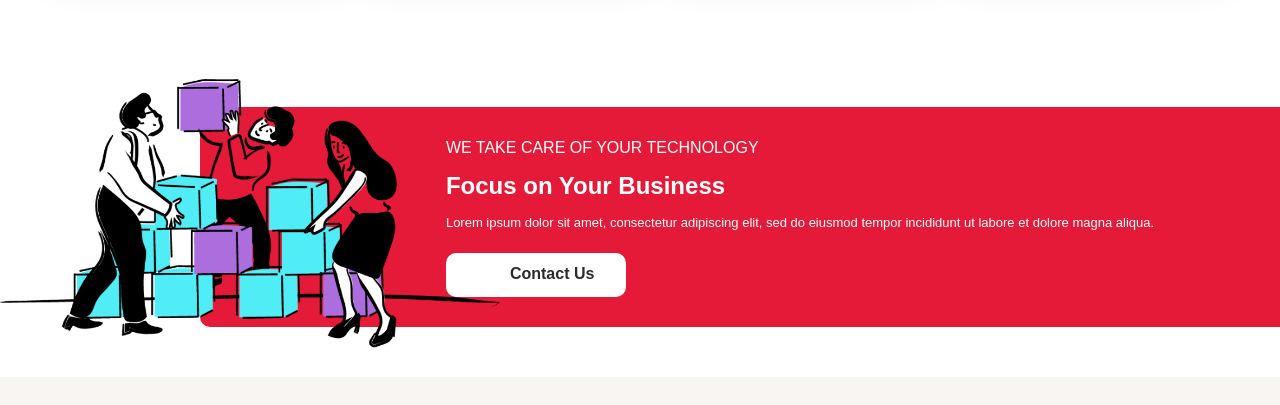
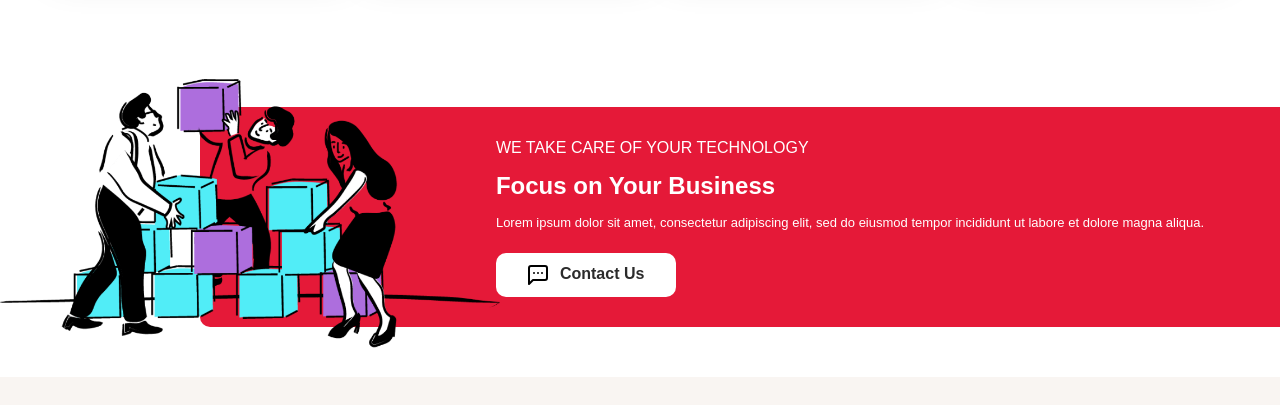
Before and after one commit to JoshCaccam/Collaboration, a plain HTML site: page index.html in a window 1280 px wide. Shown: the part 2780-3185 px from the top of the page. Drawn offline with Linux system fonts and the light colour scheme.

Commit message:
template html changes done

```diff
--- a/pages/_landing.scss
+++ b/pages/_landing.scss
@@ -522,6 +522,7 @@ main{
                 background: $clr-light;
                 svg{
                     margin-left: 2rem;
+                    color: $clr-black;
                 }
                 p{
                     color: $clr-dark;
@@ -546,9 +547,8 @@ main{
                 justify-content: center;
                 text-align: start;
                 padding: 3rem;
-                margin-left: 1rem;
                 margin-left: 20rem;
-                width: 120rem;
+                width: 115rem;
                 overflow-x: hidden;
                 .boxes_img{
                     position: absolute;
@@ -560,8 +560,9 @@ main{
                     }
                 }
                 .boxes_txt{
-                    margin-left: 0rem;
+                    margin-left: 15rem;
                     text-align: start;
+
                 }
             }
         }
```
Also changed, not shown: index.html (+0 -1 lines), scss/main.css, 1 other file.
